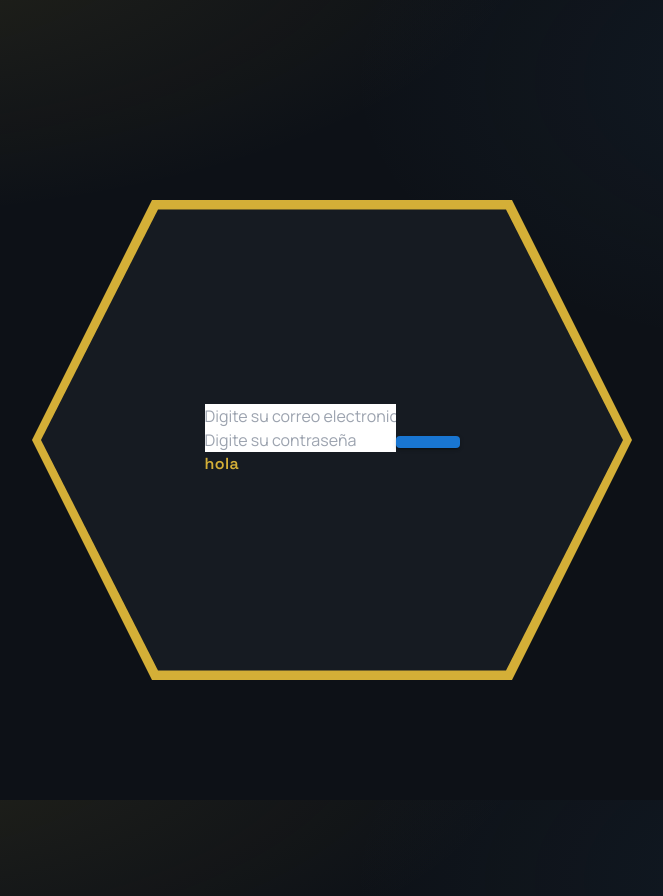
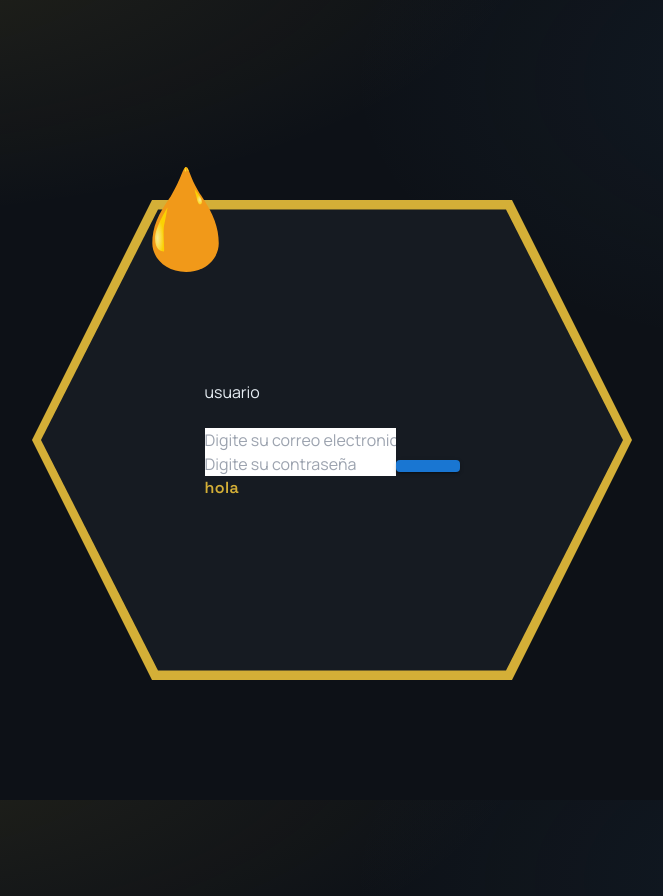
Before and after one commit to johanP051/honeymetrics-v2-frontend-universidad, a React (Vite) app: page /Login in a window 1280 px wide. Shown: the top 896 px of the page, without its empty margins (308-971 px from the left). Built offline with nearby package versions, Linux system fonts and the light colour scheme.

Commit message:
feat(login): Add honey animation

```diff
--- a/src/main.jsx
+++ b/src/main.jsx
@@ -27,11 +27,11 @@ const router = createBrowserRouter([
       {
         path: "/Dashboard",
         element: <Dashboard/>,
-      }
+      },
     ],
   },
   {
-    path: "/",
+    path: "/Home",
     element: <LandingPage/>,
   },
   {
--- a/src/pages/Login/login.jsx
+++ b/src/pages/Login/login.jsx
@@ -1,13 +1,17 @@
 import Button from '@mui/material/Button';
 import Container from '@mui/material/Container';
 import styles from"./login.module.css"
+import animation from "../../assets/animations/GotaMiel.svg"
 
 export default function Login() {
     return(
         <Container className={styles.ContenedorLogin} maxWidth="sm">
             <Container className={styles.contenidoPanal}>
-                <div className={styles.gotaMiel}></div>
+                <div className={styles.gotaMiel}>
+                    <object data={animation} type="image/svg+xml" aria-label="Gota de Miel" />
+                </div>
                 <form>
+                    <label className={styles.labels}> usuario</label> <br/><br/>
                     <input className={styles.ejemplo} placeholder="Digite su correo electronico"></input> <br/>
                     <input placeholder="Digite su contraseña"></input>
                     <Button variant="contained"></Button>
--- a/src/pages/Login/login.module.css
+++ b/src/pages/Login/login.module.css
@@ -1,5 +1,5 @@
 .ContenedorLogin{
-    background-color: #d4af37;
+    background-color: transparent;
     position: relative;
     display: flex;
     justify-content: center;
@@ -7,7 +7,16 @@
     margin: 25vh auto 0 auto;
     width: 60vh;              /* proporcional al alto para que sea un hexágono real */
     height: 60vh;
+    overflow: visible;
+}
+
+.ContenedorLogin::before{
+    content: "";
+    position: absolute;
+    inset: 0;
+    background-color: #d4af37;
     clip-path: polygon(0% 50%, 20% 0%, 80% 0%, 100% 50%, 80% 100%, 20% 100%);
+    z-index: 0;
 }
 
 .contenidoPanal{
@@ -17,7 +26,44 @@
     height: 98%;
     justify-content: center;
     align-items: center;
+    background-color: transparent;
+    overflow: visible;
+    z-index: 1;
+}
+
+.contenidoPanal::before{
+    content: "";
+    position: absolute;
+    inset: 0;
     background-color: #161b22;
     clip-path: polygon(1.5% 50%, 21% 1%, 79% 1%, 98.5% 50%, 79% 99%, 21% 99%);
+    z-index: -1;
+}
 
+.gotaMiel,
+.contenidoPanal form{
+    position: relative;
+    z-index: 1;
 }
+
+.gotaMiel{
+    position: absolute;
+    inset: 0;
+    display: flex;
+    justify-content: center;
+    align-items: center;
+    z-index: 1;
+    pointer-events: none;
+}
+
+.gotaMiel object{
+    display: block;
+    width: 300px;
+    height: 700px;
+    transform: translate(-50%, 8%);
+    pointer-events: none;
+}
+
+.contenidoPanal form{
+    z-index: 2;
+}
```
Also changed, not shown: src/assets/animations/GotaMiel.svg (added), 1 other file (tests, documents, lock files or other folders).
